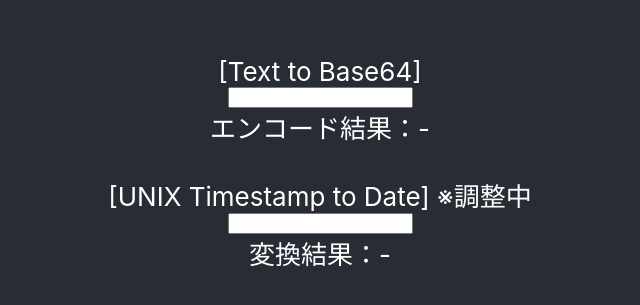
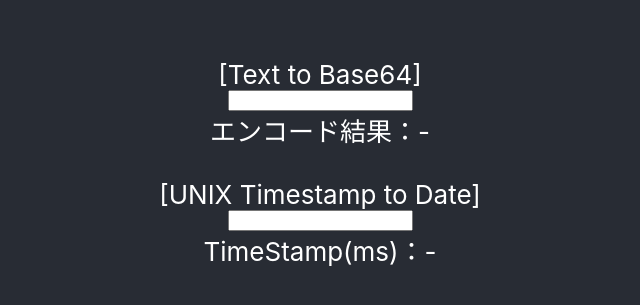
Before and after one commit to g0-I/QA-Tools, a React (Create React App) app: page / in a window 1280 px wide. Shown: the part 221-526 px from the top of the page, without its empty margins (320-960 px from the left). Built offline with nearby package versions, Linux system fonts and the light colour scheme.

Commit message:
タイムスタンプから日付への変換処理の追加

```diff
--- a/src/Encode.js
+++ b/src/Encode.js
@@ -11,7 +11,7 @@ export const ENCODE = () => {
   return (
     <>
       <div> [Text to Base64]</div>
-      <input onChange={handleChange} type="password"></input>
+      <input onChange={handleChange} type="text"></input>
       <div>エンコード結果：{text}</div>
       <br/>
     </>
--- a/src/Unix.js
+++ b/src/Unix.js
@@ -4,15 +4,15 @@ export const UNIX = () => {
   const [time, setTime] = useState('-');
 
   const handleChange = (e) => {
-    const dateTime = new Date(e.target.value * 1000);
+    const dateTime = new Date(parseInt(e.target.value));
     setTime(() => (dateTime.toString()));
   }
 
   return (
     <>
-      <div> [UNIX Timestamp to Date] ※調整中</div>
+      <div> [UNIX Timestamp to Date] </div>
       <input onChange={handleChange} type="text"></input>
-      <div>変換結果：{time}</div>
+      <div>TimeStamp(ms)：{time}</div>
       <br/>
     </>
   );
```
